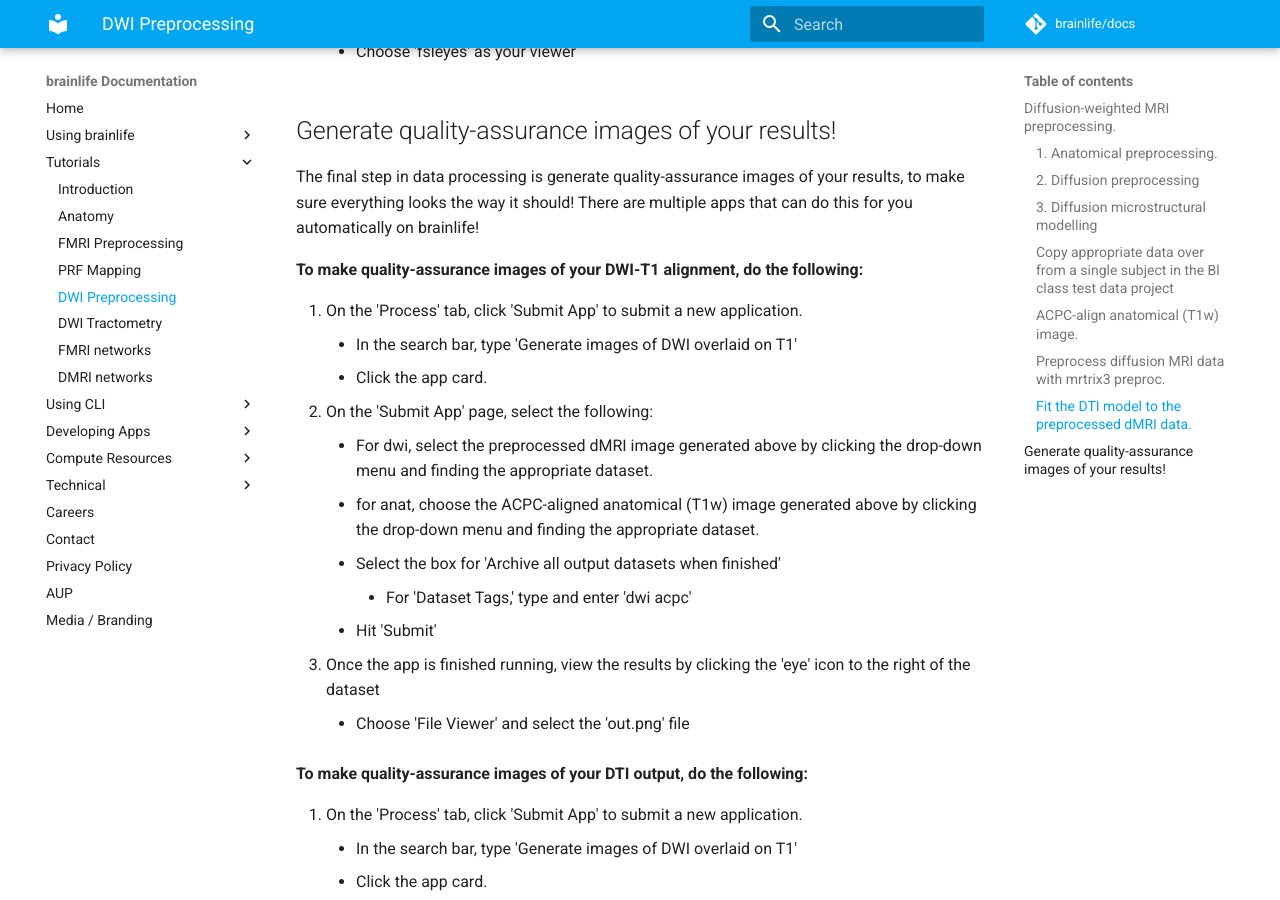
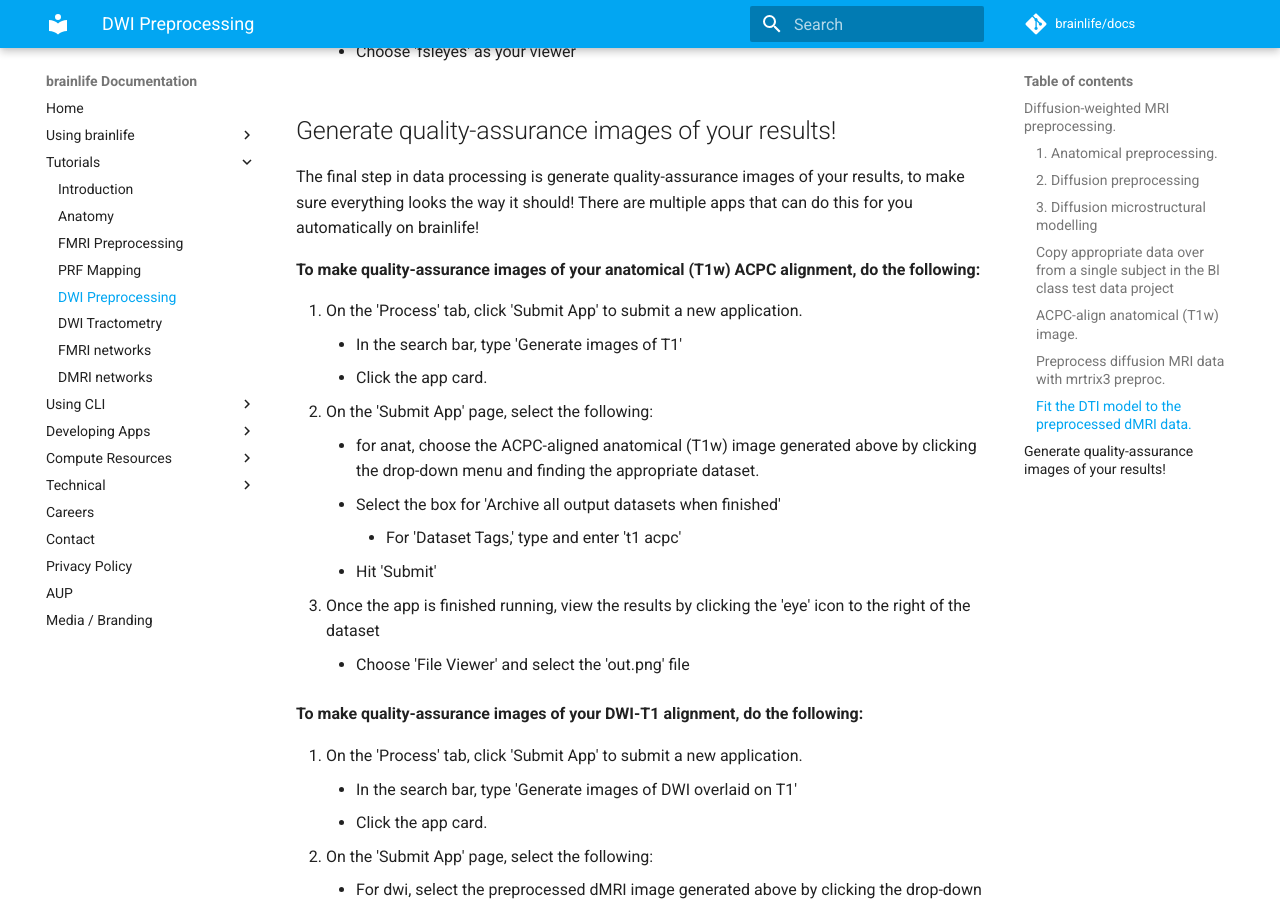
Before and after one commit to brainlife/docs, an MkDocs documentation site: the page built from docs/tutorial/diffusion-preprocessing.md, in a window 1280 px wide and 900 px high, scrolled down 4727 px. Built offline with MkDocs 1.6.1 and Material for MkDocs 9.7.7, drawn with Linux system fonts in a browser that asks for light colours; comment, search, counter and statistics services are not loaded.

Commit message:
Update diffusion-preprocessing.md

```diff
--- a/docs/tutorial/diffusion-preprocessing.md
+++ b/docs/tutorial/diffusion-preprocessing.md
@@ -105,6 +105,19 @@
 
 The final step in data processing is generate quality-assurance images of your results, to make sure everything looks the way it should! There are multiple apps that can do this for you automatically on brainlife!
 
+**To make quality-assurance images of your anatomical (T1w) ACPC alignment, do the following:**
+
+1. On the 'Process' tab, click 'Submit App' to submit a new application.
+    * In the search bar, type 'Generate images of T1'
+    * Click the app card.
+1. On the 'Submit App' page, select the following:
+    * for anat, choose the ACPC-aligned anatomical (T1w) image generated above by clicking the drop-down menu and finding the appropriate dataset.
+    * Select the box for 'Archive all output datasets when finished'
+        * For 'Dataset Tags,' type and enter 't1 acpc'
+    * Hit 'Submit'
+1. Once the app is finished running, view the results by clicking the 'eye' icon to the right of the dataset
+    * Choose 'File Viewer' and select the 'out.png' file
+
 **To make quality-assurance images of your DWI-T1 alignment, do the following:**
 
 1. On the 'Process' tab, click 'Submit App' to submit a new application.
```
